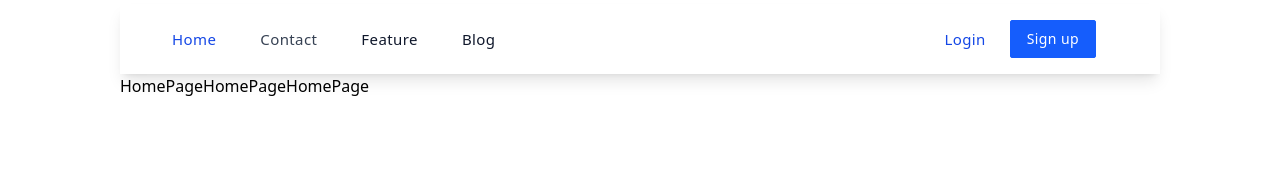
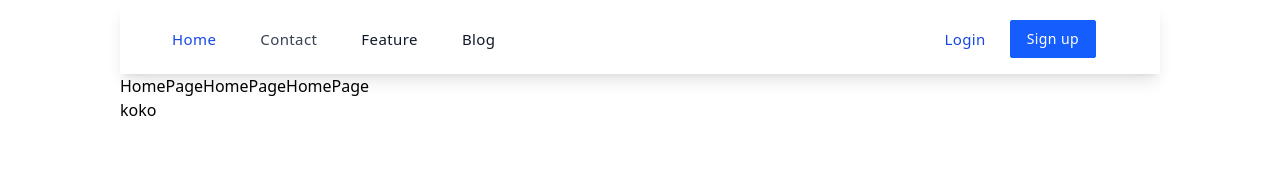
Before and after one commit to aungNyeinChan93/mern_03, a React (Vite) app in the folder client/: page / in a window 1280 px wide. Shown: the top 188 px of the page. Built offline with nearby package versions, Linux system fonts and the light colour scheme; no server answers.

Commit message:
@client:: test Vite-env

```diff
--- /dev/null
+++ b/client/src/app/config/env.js
@@ -0,0 +1,3 @@
+
+//
+export const { VITE_PRODUCTS } = import.meta.env;
--- a/client/src/app/pages/Home/HomePage.jsx
+++ b/client/src/app/pages/Home/HomePage.jsx
@@ -1,9 +1,11 @@
 import React from "react";
+import Test from "../../tests/test_getProduct";
 
 const HomePage = () => {
   return (
     <React.Fragment>
       <h1>HomePageHomePageHomePage</h1>
+      <Test />
     </React.Fragment>
   );
 };
--- /dev/null
+++ b/client/src/app/tests/test_getProduct.jsx
@@ -0,0 +1,32 @@
+import React, { useEffect, useState } from "react";
+import { VITE_PRODUCTS } from "../config/env";
+
+const ComponentName = () => {
+  const [products, setProducts] = useState([{ title: "koko" }]);
+  const fetchProducts = async () => {
+    const res = await fetch(`${VITE_PRODUCTS}`);
+    const data = await res.json();
+    console.log(data);
+    setProducts((pre) => (Array.isArray(data) ? [...pre, ...data] : [...pre]));
+  };
+
+  useEffect(() => {
+    const call = async () => {
+      await fetchProducts();
+    };
+    call();
+  }, []);
+  return (
+    <React.Fragment>
+      <ul>
+        {products &&
+          products.length > 0 &&
+          products.map((products, index) => {
+            return <li key={index}>{products.title}</li>;
+          })}
+      </ul>
+    </React.Fragment>
+  );
+};
+
+export default ComponentName;
```
Also changed, not shown: client/package.json (line endings or trailing spaces).
